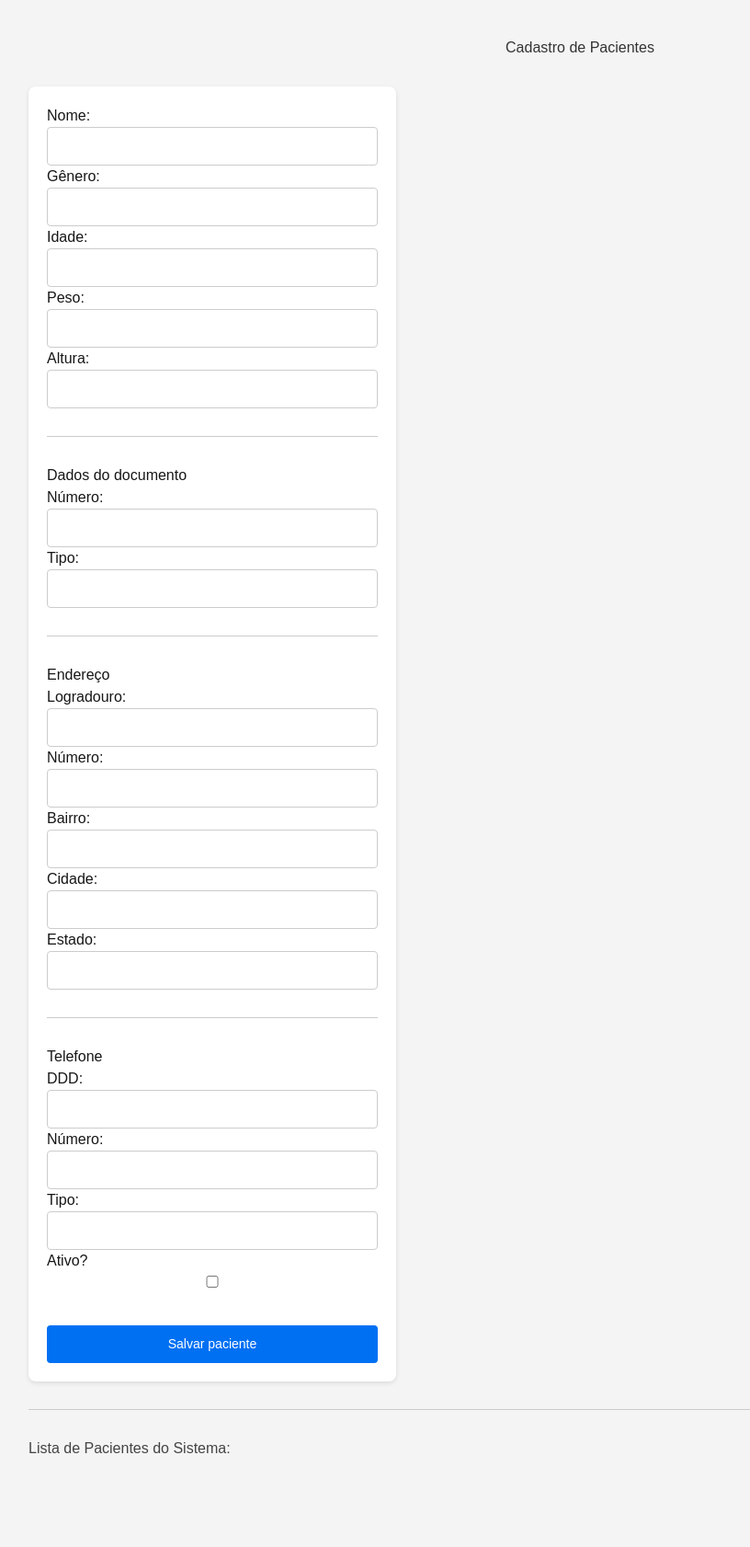
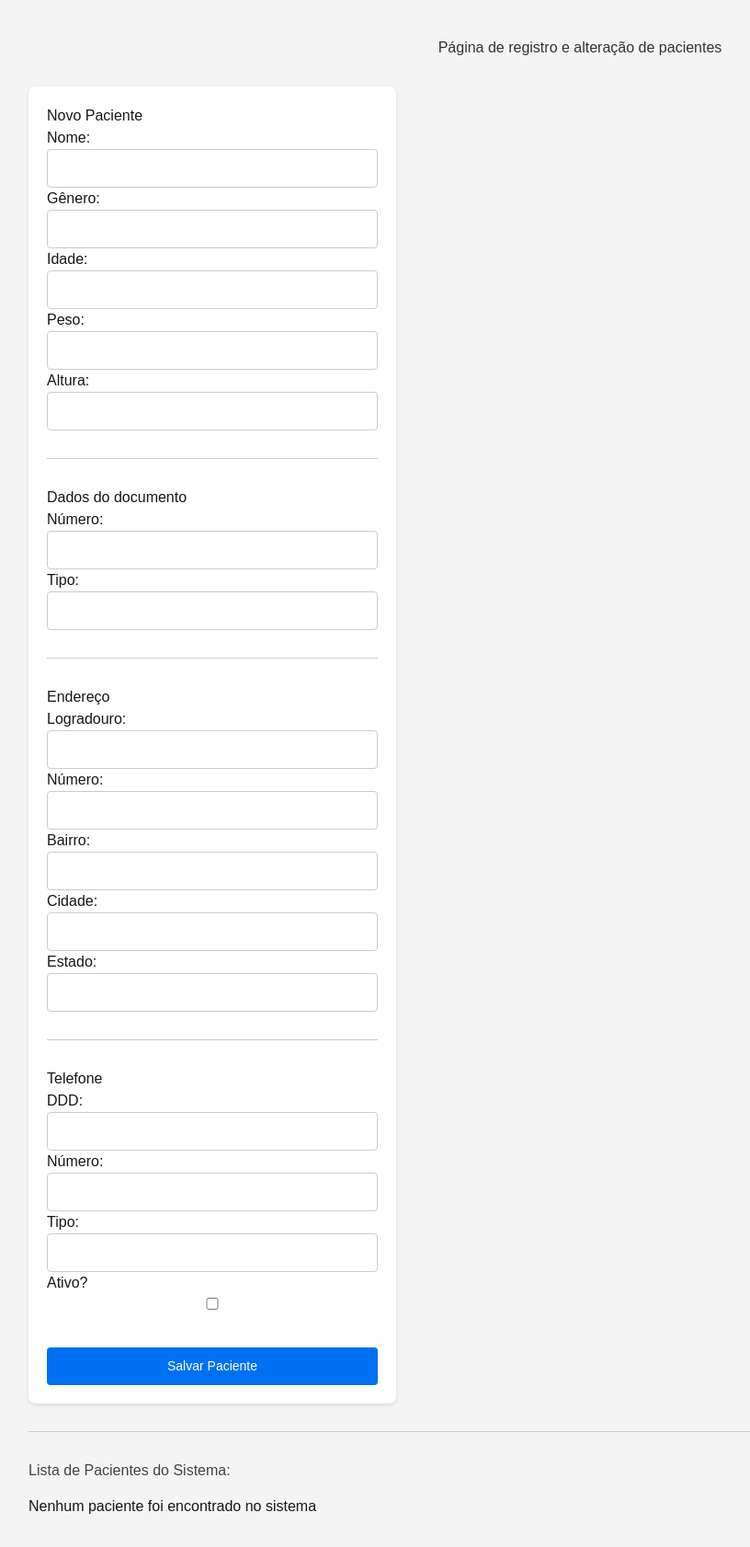
Before and after one commit to rmosenac/ddd-clean-arch, a Next.js app: page /pacientes in a window 1280 px wide. Shown: the top 1682 px of the page at 92% size, without its empty margins (9-825 px from the left). Built offline with nearby package versions, Linux system fonts and the light colour scheme.

Commit message:
Adição de comentários

```diff
--- a/src/app/pacientes/page.tsx
+++ b/src/app/pacientes/page.tsx
@@ -1,11 +1,12 @@
 import "@/app/estilo.css"
 import { PacienteList } from "@/modules/Paciente/Components/PacienteList";
 
-export default function PagePacientes() {
+export default function PacientesPage(){
 
-    return (
+    return(
         <div>
-            <h1> Cadastro de Pacientes </h1>
+            <h1> Página de registro e alteração de pacientes </h1>
+
             <PacienteList />
         </div>
     );
--- a/src/modules/Paciente/Components/PacienteForm.tsx
+++ b/src/modules/Paciente/Components/PacienteForm.tsx
@@ -20,52 +20,107 @@ export function PacienteForm({ onSubmit, pacienteEdicao }: any) {
     const [telefone, setTelefone] = useState<any>({});
 
 
-
+    /*
+    CARREGANDO OS DADOS PARA EDIÇÃO DO PACIENTE.
+    NOTE QUE, NO USEEFFECT, HÁ UMA PASSAGEM DE PARÂMETRO ( [pacienteEdicao] ).
+    ISSO SIGNIFICA QUE ELE SÓ SERÁ ACIONADO CASO HAJA O PREENCHIMENTO DA VARIÁVEL "PACIENTEEDICAO"
+    */
     useEffect(() => {
         if (pacienteEdicao) {
             setNome(pacienteEdicao.nome);
             setGenero(pacienteEdicao.genero);
-            setIdade(pacienteEdicao.idade);
-            setPeso(pacienteEdicao.peso);
-            setAltura(pacienteEdicao.altura);
+            setIdade(String(pacienteEdicao.idade));
+            setPeso(String(pacienteEdicao.peso));
+            setAltura(String(pacienteEdicao.altura));
 
-            setDocumento({ numeroDocumento: pacienteEdicao.numeroDocumento, tipoDocumento: pacienteEdicao.tipoDocumento });
+            setDocumento({
+                numeroDocumento: pacienteEdicao.numeroDocumento,
+                tipoDocumento: pacienteEdicao.tipoDocumento
+            });
 
-            setEndereco(pacienteEdicao.endereco);
+            setEndereco(pacienteEdicao.endereco || {});
         }
     }, [pacienteEdicao]);
-
-
 
     return (
 
         <form
 
-            key={chaveFormulario} onSubmit={(e) => {
-                e.preventDefault;
+            /* O PREVENTDEFAULT GARANTE QUE APÓS A AÇÃO DE SUBMETER O FORMULÁRIO, A PÁGINA NÃO
+                HAVERÁ REFRESH. A VARIÁVEL "e" REPRESENTA UM EVENTO PRÉ-DEFINIDO A SER ACIONADO.
+                ELA CHAMA A AÇÃO DO PREVENTDEFAULT.
 
-                // VALIDANDO DADOS ANTES DE SUBMETÊ-LOS:
+                COMO NÃO HÁ REFRESH NA PÁGINA, A TENDÊNCIA É QUE A PÁGINA PERMANEÇA ESTÁTICA.
+                DESTE MODO, O FORMULÁRIO SERIA SEMPRE O MESMO, JÁ QUE NÃO HÁ REFRESH.
 
+                PARA EVITAR ISSO, UTILIZAMOS UMA A VARIÁVEL "CHAVEFORMULARIO". ELE INICIA COM VALOR
+                ZERO E, A CADA AÇÃO DE SUBMIT NO FORMULÁRIO, ESSA VARIÁVEL INCREMENTA "+1". COMO ELA
+                É A CHAVE QUE IDENTIFICA O FORMULÁRIO, SE ELA INCREMENTA SEMPRE "+1", DESTA FORMA, MESMO
+                SEM REFRESH DA PÁGINA, SABE-SE QUE NÃO SE TRATA DO MESMO FORMULÁRIO.
+
+                EMBORA SEM REFRESH, É COMO SE FOSSE UM NOVO FORMULÁRIO A DADA AÇÃO DE SUBMIT.
+
+                ESTA VARIÁVEL (CHAVEFORMULARIO) É INCREMENTADA LOGO ABAIXO!
+            */
+            key={chaveFormulario}
+            onSubmit={(e) => {
+                e.preventDefault();
+
+                // VALIDAÇÃO DE CAMPOS
                 if (!nome || !genero || !idade || !peso || !altura) {
                     alert('Preencha todos os campos dos dados do paciente!');
                     return;
                 }
 
+                /*
+                A "?" INDICA QUE A PROPRIEDADE DOCUMENTO NÃO É OBRIGATÓRIA. PORÉM, PERCEBA QUE HÁ
+                UMA "!" NO INÍCIO, QUE É O INDICATIVO DE UMA NEGAÇÃO.
+
+                LOGO, A NEGAÇÃO DE "NÃO OBRIGATÓRIO" É OBRIGATÓRIO!
+
+                ESSA OBRIGAÇÃO SE DÁ DEVIDO À RELAÇÃO DE COMPOSIÇÃO ENTRE PACIENTE E DOCUMENTO (LÁ NA
+                CLASSE DE DOMÍNIO)
+                 */
                 if (!documento?.numeroDocumento || !documento?.tipoDocumento) {
                     alert('Preencha todos os campos do Documento!');
                     return;
                 }
 
+
+                // DA MESMA FORMA OCORRE PARA ENDEREÇO (QUE É UMA AGREGAÇÃO).
                 if (!endereco?.logradouro || !endereco?.numero) {
                     alert('Preencha os campos necessários do endereço do paciente!');
                     return;
                 }
 
+
+                /*
+                PERCEBA QUE O ID PACIENTEEDICAO POSSUI UMA "?", O QUE SIGNIFICA DIZER QUE ELE NÃO É
+                OBRIGATÓRIO!
+
+                NOTE QUE, NO PACIENTELIST, HÁ UM CONTADOR PARA O ID DO PACIENTE, QUE INCREMENTA "+1"
+                A CADA NOVO PACIENTE INSERIDO.
+
+                COMO O PACIENTEFORM É UTILIZADO TANTO PARA INSERÇÃO COMO PARA ALTERAÇÃO, NO CASO DE
+                INSERÇÃO, NÃO HÁ A NECESSIDADE DE PASSAR UM ID, POIS ELE SERÁ GERADO PELO CONTADOR.
+
+                PARA ALTERAÇÃO, O PACIENTE JÁ POSSUI UM ID VINCULADO A ELE, PORTANTO DEVE SER PASSADO.
+
+                POR ISSO O ID PODE SER PASSADO OU NÃO.
+                 */
                 onSubmit({
-                    id: pacienteEdicao?.id, nome, genero, idade: Number(idade), peso: Number(peso), altura: Number(altura), documento, endereco, telefone
+                    id: pacienteEdicao?.id,
+                    nome,
+                    genero,
+                    idade: Number(idade),
+                    peso: Number(peso),
+                    altura: Number(altura),
+                    documento,
+                    endereco,
+                    telefone
                 });
 
-                // LIMPAR OS CAMPOS DO FORMULÁRIO APÓS A INSERÇÃO:
+                // APÓS A AÇÃO DE SUBMIT, HÁ A NECESSIDADE DE LIMPAR OS CAMPOS DO FORMULÁRIO
                 setNome("");
                 setGenero("");
                 setIdade("");
@@ -75,10 +130,13 @@ export function PacienteForm({ onSubmit, pacienteEdicao }: any) {
                 setEndereco({});
                 setTelefone({});
 
-                // FORÇAR O RESET DOS FIELDSETS PRESENTES NO FORMULÁRIO
+
+                // INCREMENTANDO A VARIÁVEL CHAVEFORMULÁRIO NO USESTATE
                 setChaveFormulario(chaveFormulario + 1);
 
             }} >
+
+            <h3>{pacienteEdicao ? "Editar Paciente" : "Novo Paciente"}</h3>
 
             Nome: <input type="text" value={nome} onChange={e => setNome(e.target.value)} /> <br />
             Gênero: <input type="text" value={genero} onChange={e => setGenero(e.target.value)} /> <br />
@@ -87,6 +145,9 @@ export function PacienteForm({ onSubmit, pacienteEdicao }: any) {
             Altura: <input type="number" value={altura} onChange={e => setAltura(e.target.value)} /> <br />
 
             <hr />
+
+
+            {/* TRAZENDO OS CAMPOS DOS COMPONENTES DOCUMENTO, ENDEREÇO E TELEFONE */}
 
             <DocumentoFieldset dadoInicial={documento} onChange={setDocumento} />
 
@@ -98,7 +159,9 @@ export function PacienteForm({ onSubmit, pacienteEdicao }: any) {
 
             <TelefoneFieldset onChange={setTelefone} /> <br />
 
-            <button type="submit"> {pacienteEdicao ? "Atualizar paciente" : "Salvar paciente"} </button>
+            <button type="submit">
+                {pacienteEdicao ? "Atualizar Paciente" : "Salvar Paciente"}
+            </button>
         </form >
     );
 }
--- a/src/modules/Paciente/Components/PacienteList.tsx
+++ b/src/modules/Paciente/Components/PacienteList.tsx
@@ -5,66 +5,137 @@ import { ListarPacientes } from "../Application/ListarPacientes";
 import { Endereco } from "@/modules/Endereco/Domain/Endereco";
 import { InserirPaciente } from "../Application/InserirPaciente";
 import { RemoverPaciente } from "../Application/RemoverPaciente";
+import { AtualizarPaciente } from "../Application/AtualizarPaciente";
 import { PacienteForm } from "./PacienteForm";
-import { AtualizarPaciente } from "../Application/AtualizarPaciente";
 
 
 export function PacienteList() {
 
     const [pacientes, setPacientes] = useState<any>([]);
     const [contadorId, setContadorId] = useState(1);
-
     const [pacienteEdicao, setPacienteEdicao] = useState<any>(null);
 
     async function carregarPacientes() {
+
+        // CHAMANDO A CLASSE LÁ DO PACOTE APPLICATION ATRAVÉS DESSA VARIÁVEL UC
         const uc = new ListarPacientes();
         const lista = await uc.execute();
 
+        /*
+        CHAMADO DE SPREAD OPERATOR, OS "..." NADA MAIS É DO QUE A SOLICITAÇÃO DE UMA CÓPIA
+        DE UM ARRAY.
+
+        A VARIÁVEL "SETPACIENTES" DO USESTATE ESPERA UM ARRAY.
+
+        APÓS A EXECUÇÃO DA VARIÁVEL UC, ESPERA-SE UMA LISTA OU UM ARRAY VAZIO, CASO NÃO HAJA PACIENTES
+        NO SISTEMA.
+
+        POR ISSO A EXPRESSÃO "..." PASSA UMA CÓPIA DA LISTA PARA A VARIÁVEL "SETPACIENTES". ESSA CÓPIA
+        PODE SER UMA LISTA COM ITENS "OU" UM ARRAY VAZIO (REPRESENTADO PELOS []);
+         */
         setPacientes([...(lista || [])]);
     }
 
+
+    /*
+    ESTE USEEFFECT TEM COMO PARÂMETRO "[]". LOGO, O MÉTODO "CARREGARPACIENTES" SERÁ ACIONADO CADA
+    VEZ QUE HOUVER UMA "TENTATIVA DE RECARGA DA PÁGINA" (JÁ QUE O PREVENTDEFAULT, EXISTENTE NO
+    PACIENTEFORM, SEGURA ESSE REFRESH DA PÁGINA)
+    */
     useEffect(() => {
         carregarPacientes();
     }, []);
 
-
-
-
     async function salvarPaciente(dados: any) {
 
         try {
-            const endereco = new Endereco(1, dados.endereco.logradouro, dados.endereco.numero, dados.endereco.bairro, dados.endereco.cidade, dados.endereco.estado);
+
+            const endereco = new Endereco(
+                1,
+                dados.endereco.logradouro,
+                dados.endereco.numero,
+                dados.endereco.bairro,
+                dados.endereco.cidade,
+                dados.endereco.estado
+            );
+
+            /*
+            PRIMEIRAMENTE, O CÓDIGO ANALISA A EXISTÊNCIA DE UM ID. ISSO FAZ COM QUE ELE SAIBA QUE
+            O PACIENTE EXISTE NO SISTEMA.
+            */
 
 
+            /*
+            CASO EXISTA O PACIENTE JÁ CADASTRADO (NA LISTAGEM DA PÁGINA), ELE SERÁ ENCAMINHADO PARA
+            A EDIÇÃO (ISSO OCORRE QUANDO APERTA O BOTÃO "EDITAR PACIENTE")
+            */
             if (dados.id) {
+
+                // CHAMANDO A CLASSE LÁ DO PACOTE APPLICATION ATRAVÉS DESSA VARIÁVEL UC
                 const uc = new AtualizarPaciente();
 
-                await uc.execute(dados.id, dados.nome, dados.genero, dados.idade, dados.peso, dados.altura, dados.documento.numeroDocumento, dados.documento.tipoDocumento, endereco);
+                await uc.execute(
+                    dados.id,
+                    dados.nome,
+                    dados.genero,
+                    dados.idade,
+                    dados.peso,
+                    dados.altura,
+                    dados.documento.numeroDocumento,
+                    dados.documento.tipoDocumento,
+                    endereco
+                );
 
                 setPacienteEdicao(null);
 
+
+                /*
+                CASO AINDA NÃO EXISTA O PACIENTE CADASTRADO NO SISTEMA (NA LISTAGEM DA PÁGINA), AO PREENCHER
+                OS DADOS E APERTAR (SALVAR PACIENTE), ELE SERÁ EXIBIDO NA LISTA
+                */
             } else {
 
+                // CHAMANDO A CLASSE LÁ DO PACOTE APPLICATION ATRAVÉS DESSA VARIÁVEL UC
                 const uc = new InserirPaciente();
 
-                await uc.execute(contadorId, dados.nome, dados.genero, dados.idade, dados.peso, dados.altura, 1, dados.documento.numeroDocumento, dados.documento.tipoDocumento, endereco);
+                await uc.execute(
+                    contadorId,
+                    dados.nome,
+                    dados.genero,
+                    dados.idade,
+                    dados.peso,
+                    dados.altura,
+                    1,
+                    dados.documento.numeroDocumento,
+                    dados.documento.tipoDocumento,
+                    endereco
+                );
 
                 setContadorId(contadorId + 1);
-
-                await carregarPacientes();
             }
 
+            await carregarPacientes();
+
+
+            /*
+            CASO OCORRA ALGUM PROBLEMA NA INSERÇÃO DO PACIENTE, O SISTEMA CAPTURA O ERRO E LANÇA NO
+            TERMINAL. TAMBÉM IRÁ ALERTAR NA TELA COM OU POPUP DIZENDO QUE HOUVE UM ERRO!
+            o PROGRAMADOR DEVE VERIFICAR O TERMINAL PARA OBSERVAR O ERRO QUE OCORREU.
+            */
         } catch (error) {
             console.log(error);
-            alert('Erro ao salvar um paciente!');
+            alert('Erro ao salvar paciente!');
         }
 
     }
 
-
-
+    /*
+    ESSA É A FUNÇÃO ACIONADA NO BOTÃO REMOVER PACIENTE, QUE EXISTE NA LISTAGEM PARA CADA PACIENTE.
+    ELA É ASSÍNCRONA, POIS REQUER PROCESSAMENTO
+    */
     async function removerPaciente(id: number) {
 
+        // CHAMANDO A CLASSE LÁ DO PACOTE APPLICATION ATRAVÉS DESSA VARIÁVEL UC
         const uc = new RemoverPaciente();
 
         await uc.execute(id);
@@ -73,31 +144,60 @@ export function PacienteList() {
     }
 
 
+    /*
+    ESSA É A FUNÇÃO ACIONADA NO BOTÃO EDITAR PACIENTE, QUE EXISTE NA LISTAGEM PARA CADA PACIENTE.
+    ELA NÃO É ASSÍNCRONA, POIS NÃO REQUER UM PROCESSAMENTO. APENAS ENVIA O PACIENTE EXISTENTE DE
+    VOLTA AOS CAMPOS DO FORMULÁRIO PARA EDIÇÃO.
 
-    function editarPaciente(p:any) {
+    SETPACIENTEEDICAO, PERTENCENTE AO USESTATE, É QUEM MONITORA O ESTADO DE PACIENTEEDICAO.
+    PASSANDO O PACIENTE, REPRESENTADO PELA VARIÁVEL "P", PARA ELE, LOGO ELE ALTERA O ESTADO DO
+    USESTATE
+    */
+    function editarPaciente(p: any) {
         setPacienteEdicao(p);
     }
 
 
-
+    // AQUI COMEÇA MONTAGEM DO FORMULÁRIO
     return (
         <div>
 
-            <PacienteForm onSubmit={salvarPaciente} />
+            {/* CHAMANDO O FORMUÁLRIO DE INSERÇÃO / ALTERAÇÃO DE PACIENTES  */}
+            <PacienteForm
+                onSubmit={salvarPaciente}
+                pacienteEdicao={pacienteEdicao}
+            />
 
             <hr />
 
+            {/* INICIANDO A LISTAGEM DE PACIENTES */}
             <h2> Lista de Pacientes do Sistema: </h2>
 
-            {pacientes.lenght === 0 && <p> Nenhum paciente foi encontrado no sistema</p>}
+            {pacientes.length === 0 && <p> Nenhum paciente foi encontrado no sistema</p>}
 
+
+            {/* PERCORRENDO O ARRAY DE PACIENTES QUE É MONITORADO PELO USESTATE, DECLARADO
+            LÁ NO INÍCIO DO CÓDIGO E QUE É UTILIZADO EM TODO PROCESSAMENTO.
+
+            A VARIÁVEL "P", EMBORA DO TYPO "ANY", É A REPRESENTAÇÃO DE UM PACIENTE COMPLETO
+
+            PARA CADA USUÁRIO ENCONTRADO NAS POSIÇÕES DO ARRAY SERÁ GERADA UMA DIV TENDO COMO
+            IDENTIFICADOR CHAVE (KEY) O PRÓPRIO ID DO PACIENTE, UM BOTÃO PARA EDITAR E OUTRO
+            PARA REMOVER
+
+            ESSES BOTÕES CHAMAM SUAS RESPECTIVAS AÇÕES PROGRAMADAS NESTE CÓDIGO */}
             {pacientes.map((p: any) => (
+
                 <div key={p.id}>
                     <strong> ID: </strong> {p.id} - <strong> NOME: </strong> {p.nome} <br />
 
-                    <button onClick={() => editarPaciente(p)}> Editar paciente </button>
+                    <button onClick={() => editarPaciente(p)}>
+                        Editar paciente
+                    </button>
 
-                    <button onClick={() => removerPaciente(p.id)}> Remover paciente </button>
+                    <button onClick={() => removerPaciente(p.id)}>
+                        Remover paciente
+                    </button>
                 </div>
             ))}
 
```
Also changed, not shown: src/app/page.tsx (added, +12 -0 lines), 1 other file (tests, documents, lock files or other folders).
